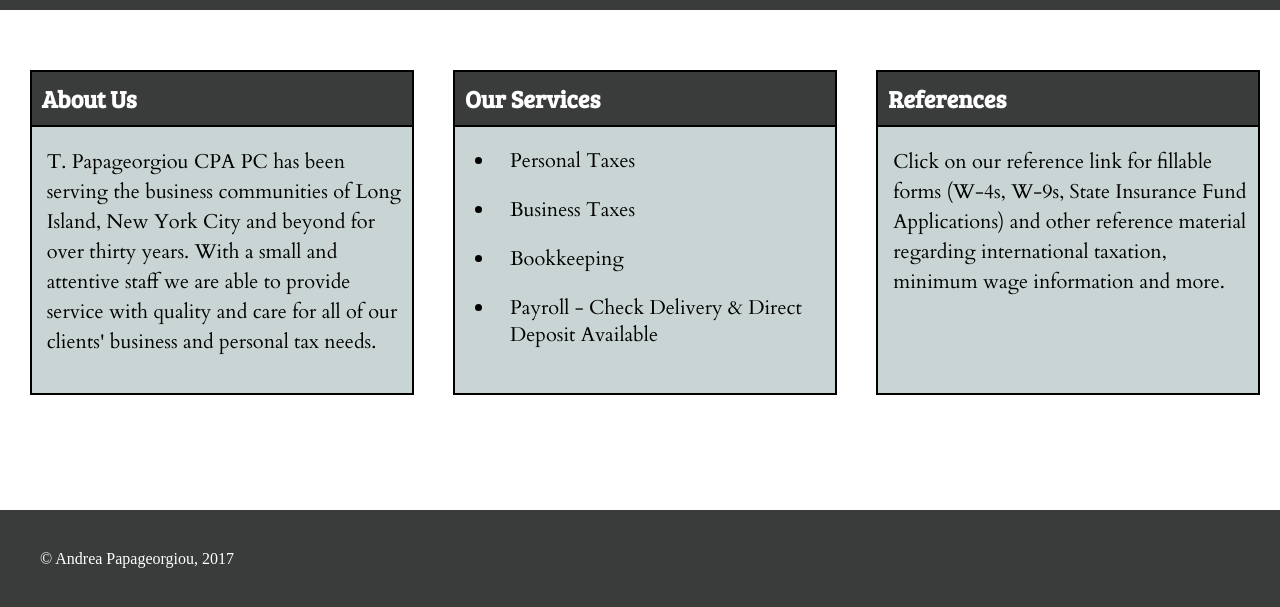
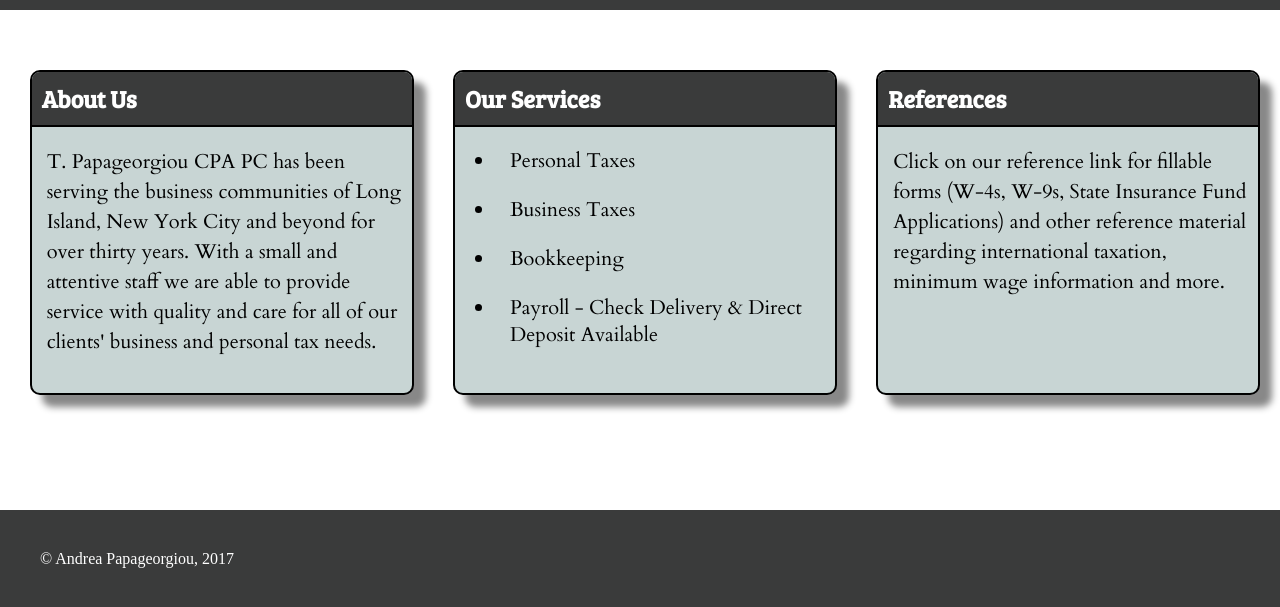
Before and after one commit to apapa992/apapa992.github.io, a plain HTML site: page index.html in a window 1280 px wide. Shown: the part 325-932 px from the top of the page. Drawn offline with Linux system fonts and the light colour scheme; a web font is replaced by a local one.

Commit message:
styled articles on main page

```diff
--- a/css/styles.css
+++ b/css/styles.css
@@ -86,6 +86,8 @@
   border: solid black 2px;
   align-items: center;
   background: #C8D5D4;
+  border-radius: 10px;
+  box-shadow: 12px 12px 7px #888888;
 }
 
 .references {
@@ -94,6 +96,7 @@
 
 .mainH2 {
   padding-left: 10px;
+  border-radius: 8px 8px 0px 0px;
 }
 
 .mainP {
```
